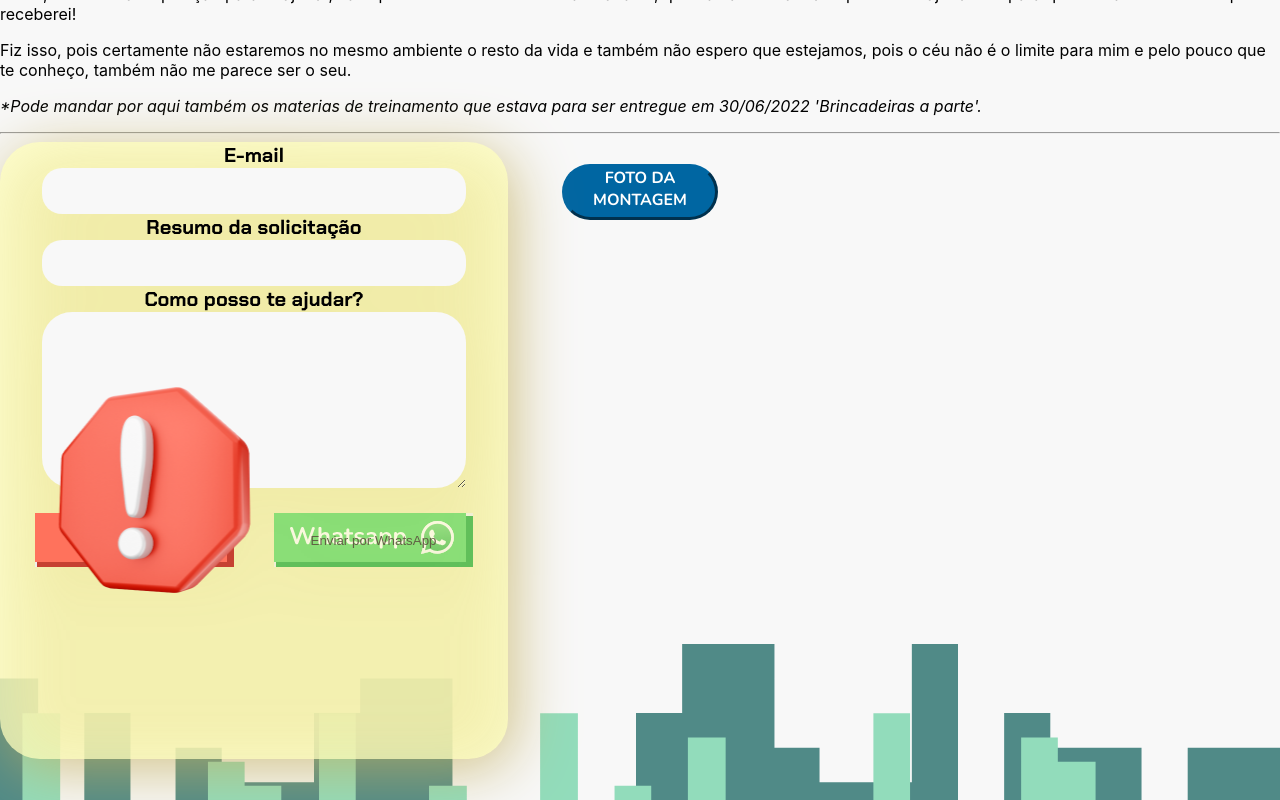
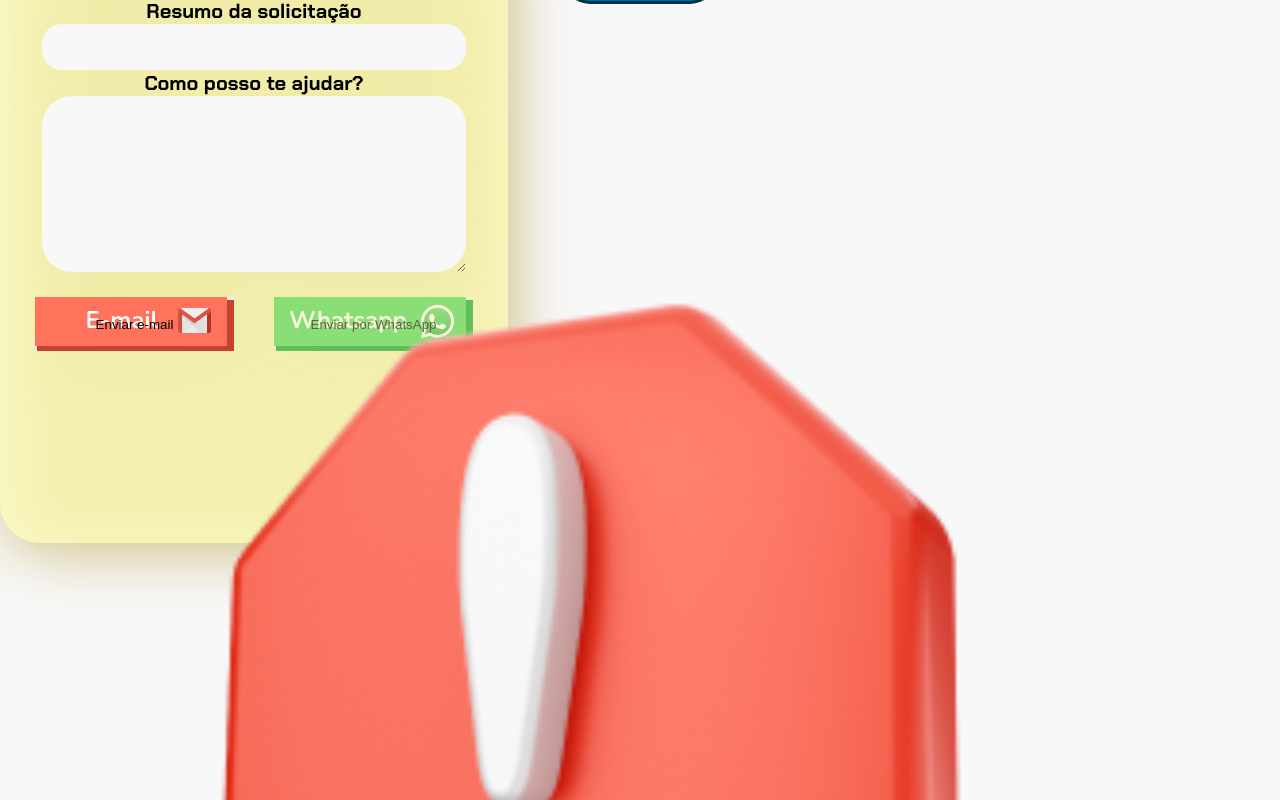
Before and after one commit to Gardinali-Gi/ono-v2, a React (Create React App) app: page / in a window 1280 px wide. Shown: the part 2620-3420 px from the top of the page. Built offline with nearby package versions, Linux system fonts and the light colour scheme.

Commit message:
Update App.css

```diff
--- a/src/App.css
+++ b/src/App.css
@@ -230,6 +230,15 @@ background-image: url("./botao-wpp-click.svg");
     }
 }
 
-.img_1, .img_2, .img_3{
+.img_1{
  width: 70%;
 }
+
+.img_2, .img_3{
+ width: 60%;
+}
+
+.img_4{
+ width: 90%;
+ margin-bottom: 10%;
+}
```
